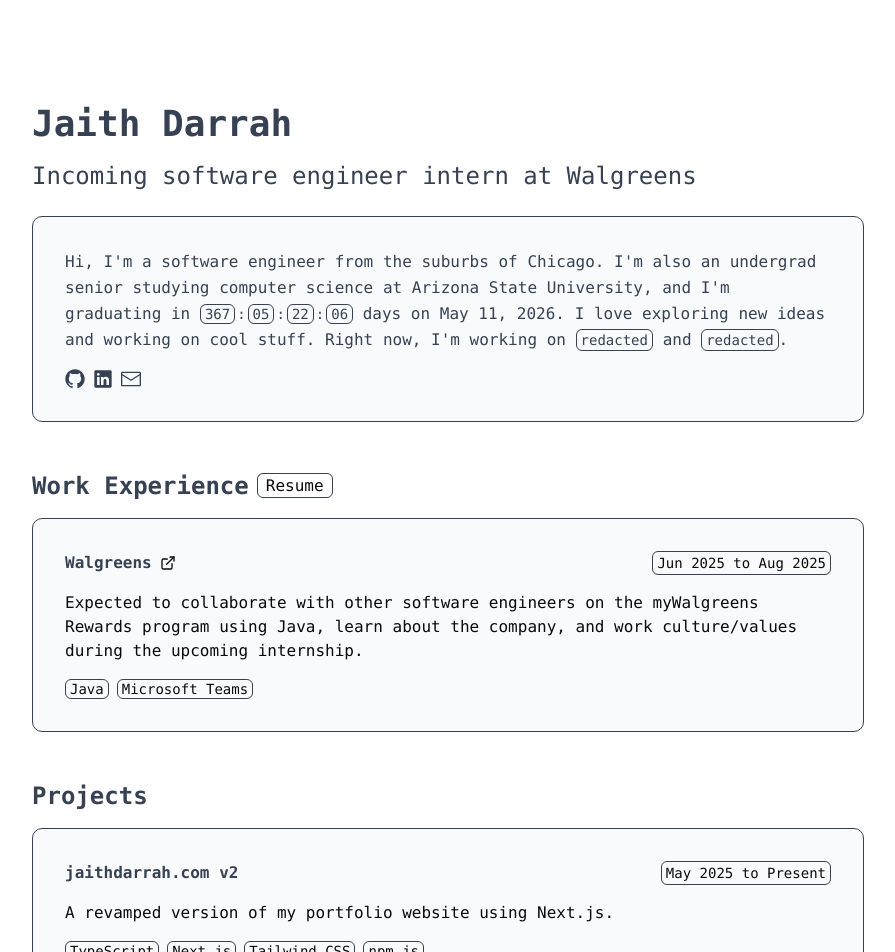
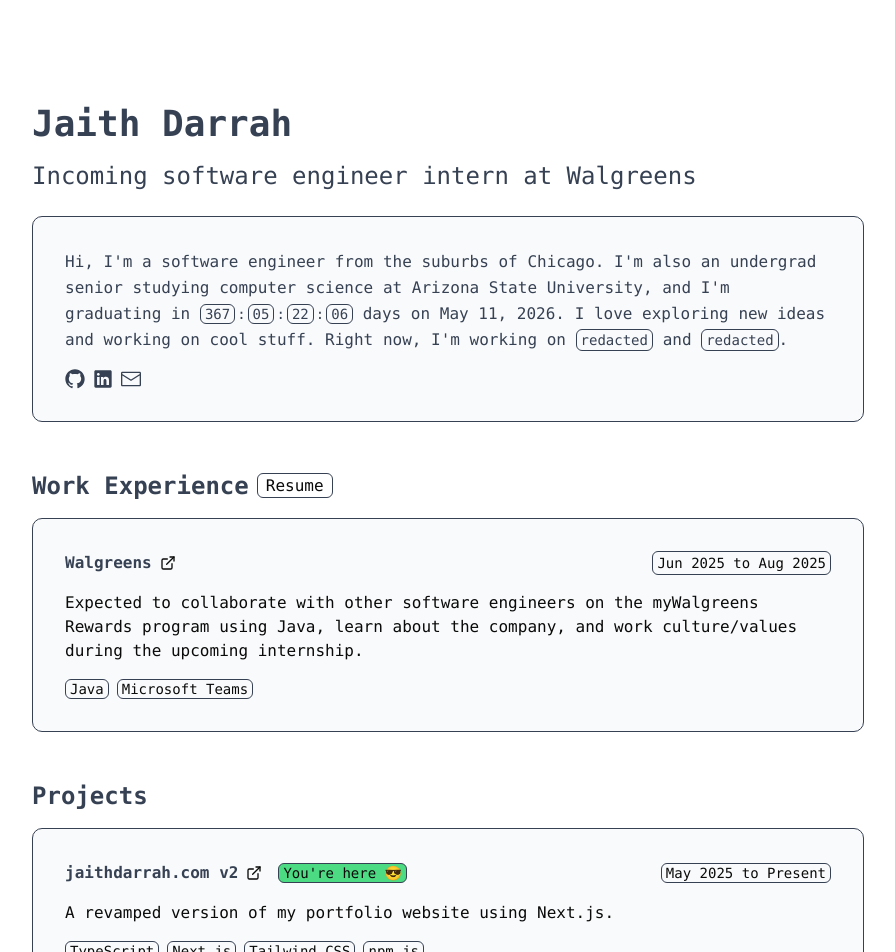
Before and after one commit to AwesomeJaith/jaithdarrah-dot-com-v2, a Next.js app: page / in a window 1280 px wide. Shown: the top 952 px of the page, without its empty margins (192-1087 px from the left). Built offline with nearby package versions, Linux system fonts and the light colour scheme; no server answers.

Commit message:
Add url and you're here badge to jaithdarrah.com v2 card

```diff
--- a/src/components/jaith-darrah-dot-com-v2/project.tsx
+++ b/src/components/jaith-darrah-dot-com-v2/project.tsx
@@ -32,7 +32,8 @@
 
   return (
     <div className="flex flex-col gap-4 bg-gray-50 p-8 rounded-lg border border-gray-700">
-      <div className="flex flex-wrap justify-between gap-4">
+      <div className="flex flex-wrap items-center justify-between gap-4">
+        <div className="flex items-center gap-4">
           {link ? (
             <Link href={link} target="_blank" className="group">
               <div className="flex items-center gap-2">
@@ -47,6 +48,12 @@
               <h2 className="font-semibold text-gray-700">{title}</h2>
             </div>
           )}
+          {title === "jaithdarrah.com v2" && (
+            <div className="flex items-center rounded-sm border border-gray-700 bg-[#4cda82] px-1 py-0.5 text-sm leading-none">
+              You're here 😎
+            </div>
+          )}
+        </div>
         <div className="flex items-center rounded-sm border border-gray-700 px-1 py-0.5 text-sm leading-none">
           {startDate && endDate && `${startMonthYear} to ${endMonthYear}`}
           {startDate && !endDate && `${startMonthYear} to Present`}
--- a/src/data/workModeData.ts
+++ b/src/data/workModeData.ts
@@ -31,6 +31,7 @@
   {
     title: "jaithdarrah.com v2",
     startDate: new Date("2025-5-1 00:00:00".replace(/-/g, "/")),
+    link: "https://github.com/AwesomeJaith/jaithdarrah-dot-com-v2",
     description: "A revamped version of my portfolio website using Next.js.",
     techStack: ["TypeScript", "Next.js", "Tailwind CSS", "npm.js"],
   },
```
Lines whose indentation alone changed are shown as unchanged.
